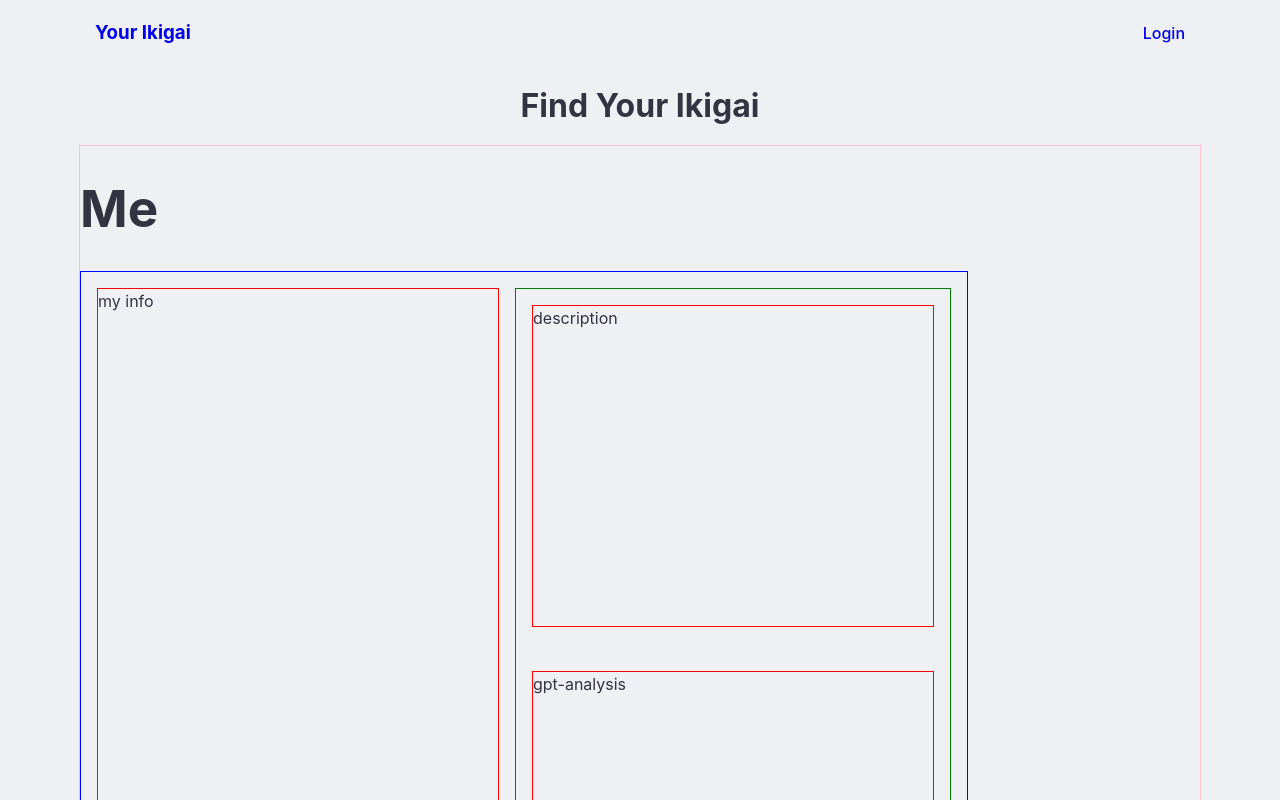
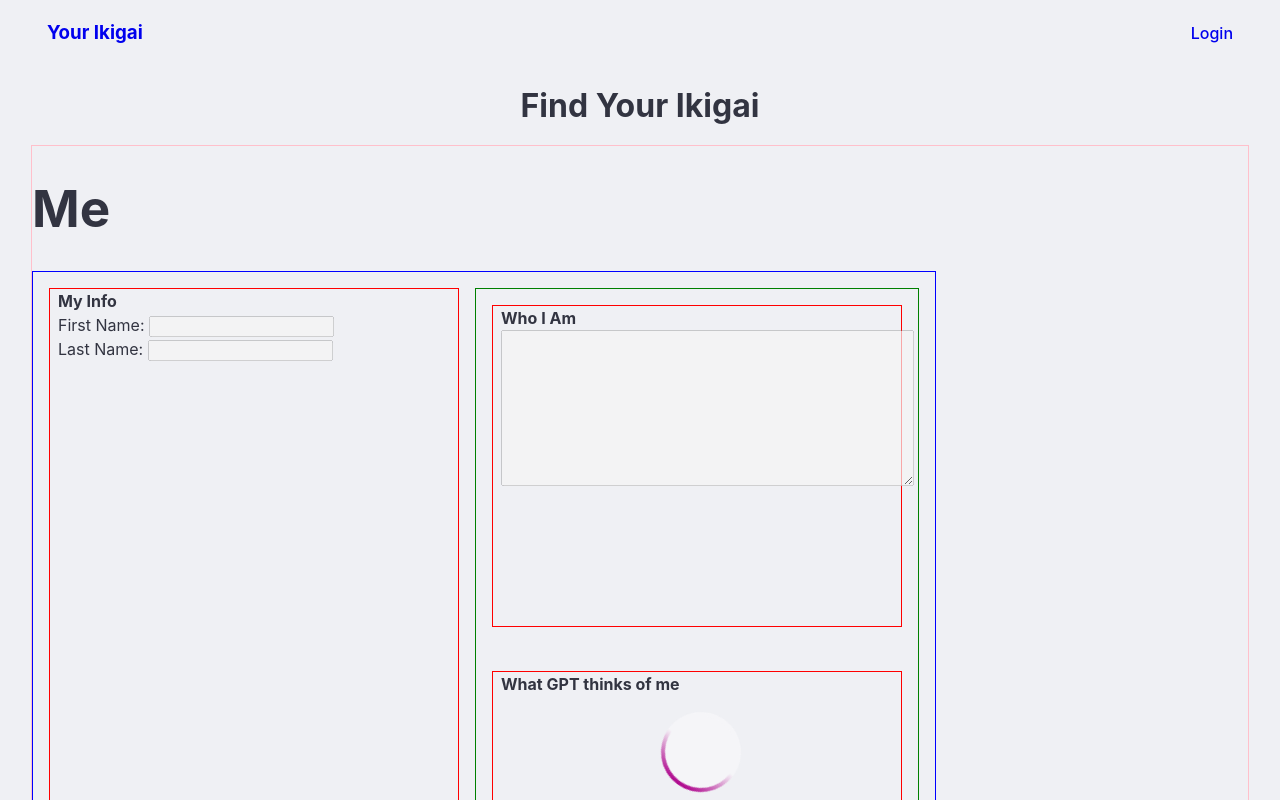
Before and after one commit to jase-d-ace/openai-ikigai-journaling, a React (Vite) app in the folder frontend/: page /me in a window 1280 px wide. Shown: the top 800 px of the page. Built offline with nearby package versions, Linux system fonts and the light colour scheme.

Commit message:
continue fleshing out profile page

```diff
--- a/frontend/src/App.css
+++ b/frontend/src/App.css
@@ -408,7 +408,7 @@ footer {
 }
 
 .my-profile {
-    width: 70em;
+    width: 76em;
     display: flex;
     flex-direction: column;
     align-items: flex-start;
@@ -439,6 +439,11 @@ footer {
         border: 1px solid red;
         width: 25em;
         height: 20em;
+        padding-left: 0.5em;
+
+        header h4 {
+            margin: 0;
+        }
     }
 }
 
--- a/frontend/src/components/Profile.jsx
+++ b/frontend/src/components/Profile.jsx
@@ -1,5 +1,6 @@
 import { useState } from "react";
 import { useAuth } from "../authContext.jsx";
+import Loading from "../components/Loading.jsx";
 import "../App.css";
 
 export default function Profile() {
@@ -12,15 +13,39 @@ export default function Profile() {
             <div className="profile-container">
                 <div className="personal-info">
                     <div className="profile-section my-info">
-                        my info
+                        <header>
+                            <h4>My Info</h4>
+                        </header>
+                        <div className="section-info">
+                            <div className="info-field">
+                                <label htmlFor="first-name">First Name: </label>
+                                <input className="profile-input-field name" value={currentUser.first_name || ""} disabled={!isEditing} />
+                            </div>
+                            <div className="info-field">
+                                <label htmlFor="last-name">Last Name: </label>
+                                <input className="profile-input-field name" value={currentUser.last_name || ""} disabled={!isEditing} />
+                            </div>
+                        </div>
                     </div>
                 </div>
                 <div className="profile-info">
                     <div className="profile-section description">
-                        description
+                        <header>
+                            <h4>Who I Am</h4>
+                        </header>
+                        <div className="section-info">
+                            <div className="info-field">
+                                <textarea rows="10" cols="49" value={currentUser.description || ""} disabled={!isEditing} />
+                            </div>
+                        </div>
                     </div>
                     <div className="profile-section gpt-analysis">
-                        gpt-analysis
+                        <header>
+                            <h4>What GPT thinks of me</h4>
+                        </header>
+                        <div className="section-info">
+                            <Loading />
+                        </div>
                     </div>
                 </div>
             </div>
```
